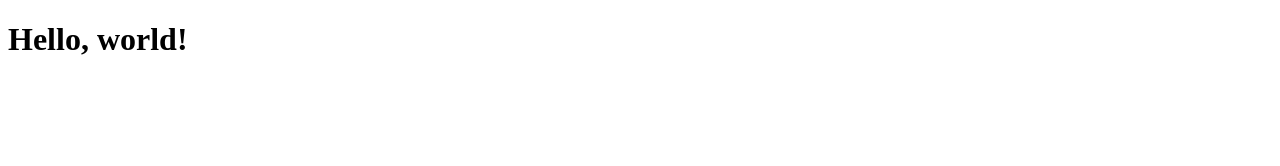
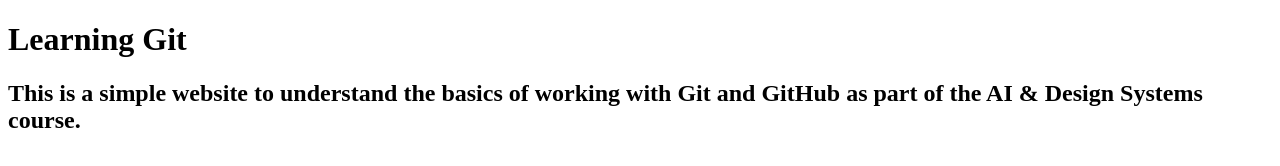
Before and after one commit to cliffbrunk-ux/learning-git, a plain HTML site: page index.html in a window 1280 px wide. Drawn offline with Linux system fonts and the light colour scheme.

Commit message:
add simple website description

```diff
--- a/index.html
+++ b/index.html
@@ -6,6 +6,7 @@
   <title>Learning GIT</title>
 </head>
 <body>
-  <h1>Hello, world!</h1>
+  <h1>Learning Git</h1>
+  <h2>This is a simple website to understand the basics of working with Git and GitHub as part of the AI & Design Systems course.</h2>
 </body>
 </html>
```
